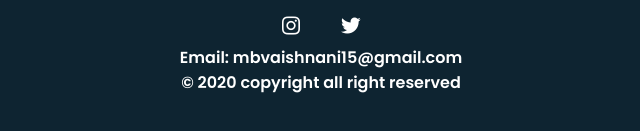
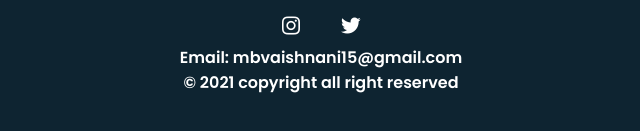
Before and after one commit to ManavVaishnani/ManavWebsite, a plain HTML site: page index.html in a window 1280 px wide. Shown: the part 3315-3446 px from the top of the page, 319-959 px from the left. Drawn offline with nearby package versions, Linux system fonts and the light colour scheme.

Commit message:
copyright change

```diff
--- a/index.html
+++ b/index.html
@@ -186,7 +186,7 @@
                 <a href="https://www.instagram.com/iammanavvaishnani/" class="footer__icon" target="_blank"><i class='bx bxl-instagram' ></i></a>
                 <a href="https://twitter.com/VaishnaniManav" class="footer__icon" target="_blank"><i class='bx bxl-twitter' ></i></a>
                 <center><p>Email:  mbvaishnani15@gmail.com</p></center>
-              <p>&#169; 2020 copyright all right reserved</p>
+              <p>&#169; 2021 copyright all right reserved</p>
         </footer>
 
 
```
